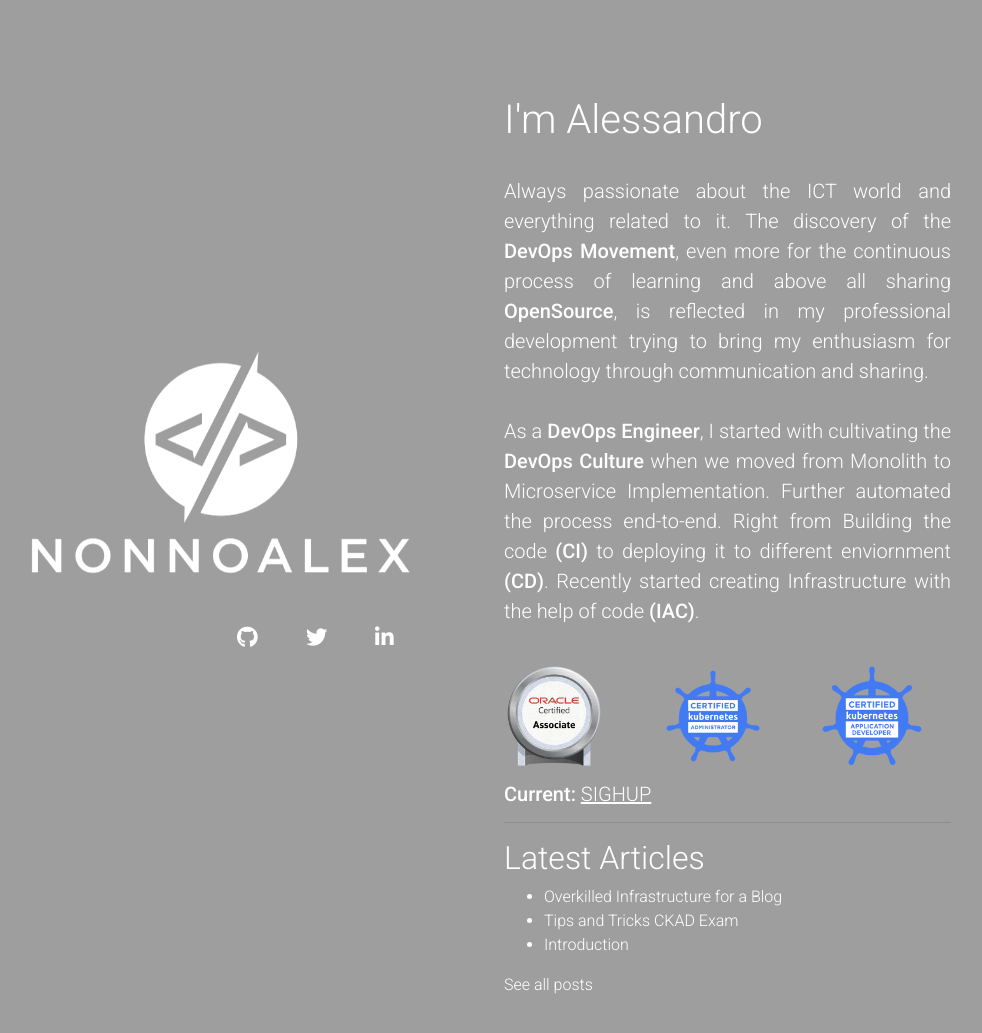
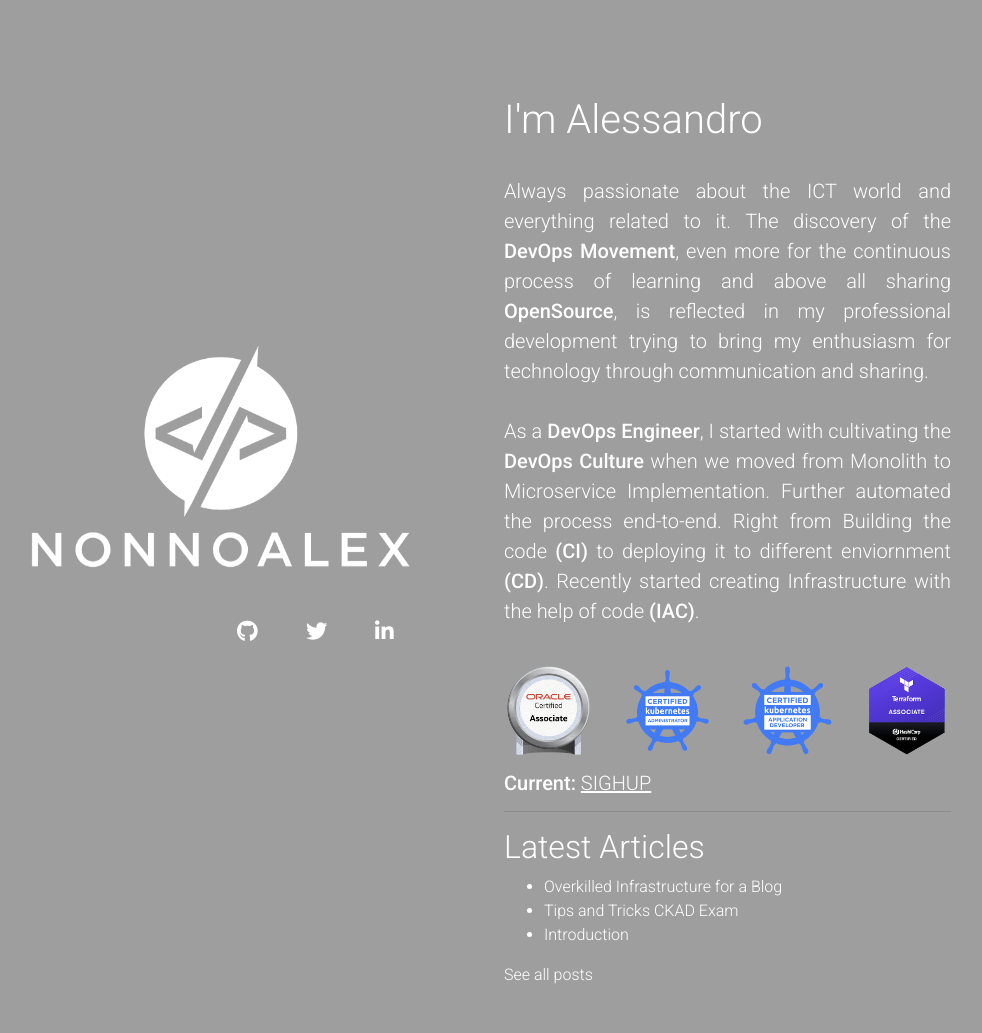
Before and after one commit to alessandrolomanto/nonnoalex-website, a Jekyll site: the page built from index.html, in a window 1280 px wide. Shown: the top 1033 px of the page, without its empty margins (166-1148 px from the left). Built offline with Jekyll 4.4.1, drawn with Linux system fonts in a browser that asks for light colours; nearby versions of some CDN libraries.

Commit message:
Terraform Certification Added

```diff
--- a/_includes/body.html
+++ b/_includes/body.html
@@ -72,17 +72,23 @@
             </p><br>
 
             <div class="row justify-content-md-center">
-              <div class="col-4 col-md-4 col-sm-4">
+              <div class="col-3 col-md-3 col-sm-3">
                 <a href="https://www.credly.com/badges/c866e855-83a3-4d34-846b-6c93fe759ea5"><img src="assets/images/Oracle_Associates_Badge__1_.png" class="img-fluid wow fadeIn hvr-grow-rotate" width="100" data-wow-delay="0.5s" alt="Responsive image"></a>
 
               </div>
-              <div class="col-4 col-md-4 col-sm-4">
+              <div class="col-3 col-md-3 col-sm-3">
                 <a href="https://www.credly.com/badges/074fd766-99d4-4452-9b92-6729a633b10c"><img src="assets/images/cka_from_cncfsite__281_29.png" class="img-fluid wow fadeIn hvr-grow-rotate" width="100" data-wow-delay="0.5s" alt="Responsive image"></a>
               </div>
-              <div class="col-4 col-md-4 col-sm-4">
+              <div class="col-3 col-md-3 col-sm-3">
                 <a href="https://www.credly.com/badges/1887bd03-cd23-4fee-ba03-e3d81852878e"><img src="assets/images/ckad_from_cncfsite.png" class="img-fluid wow fadeIn hvr-grow-rotate" width="100" data-wow-delay="0.5s" alt="Responsive image"></a>
               </div>
+              <div class="col-3 col-md-3 col-sm-3">
+                <a href="https://www.credly.com/badges/0d4ad9c7-83e2-473b-8802-2d96ae5d8d87/public_url"><img src="assets/images/hashicorp-certified-terraform-associate.png" class="img-fluid wow fadeIn hvr-grow-rotate" width="100" data-wow-delay="0.5s" alt="Responsive image"></a>
+              </div>
             </div>
+
+
+
 
             <h5 class="h5-responsive mt-3">
             <strong>Current:</strong> <a target="_blank" href="https://sighup.io"><u>SIGHUP</u></a>
--- a/helm/nonnoalex-website/Chart.yaml
+++ b/helm/nonnoalex-website/Chart.yaml
@@ -6,4 +6,4 @@ type: application
 
 version: 1.0.0
 
-appVersion: "1.0.8"
+appVersion: "1.0.9"
```
Also changed, not shown: assets/images/hashicorp-certified-terraform-associate.png (added).
